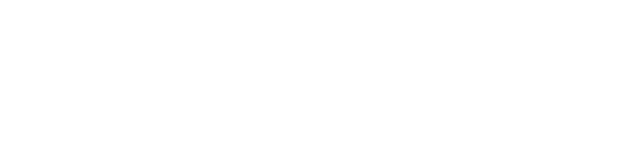
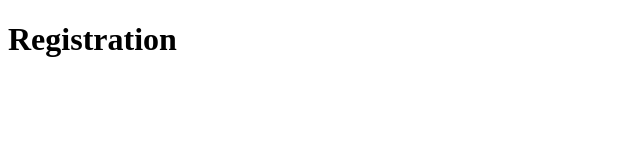
Before and after one commit to ggrelaxi/inno-test, a plain HTML site: page registration.html in a window 1280 px wide. Shown: the whole page, without its empty margins (0-640 px from the left). Drawn offline with Linux system fonts and the light colour scheme.

Commit message:
add title

```diff
--- a/registration.html
+++ b/registration.html
@@ -6,5 +6,7 @@
 		<meta name="viewport" content="width=device-width, initial-scale=1.0" />
 		<title>Document</title>
 	</head>
-	<body></body>
+	<body>
+		<h1>Registration</h1>
+	</body>
 </html>
```
